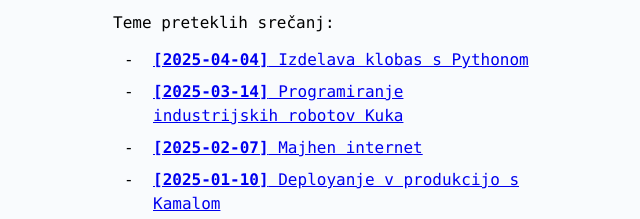
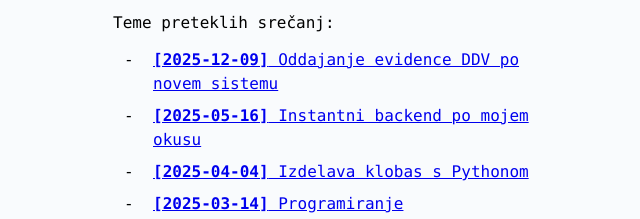
Before and after one commit to mzgajner/geekalisce, a plain HTML site: page index.html in a window 1280 px wide. Shown: the part 734-953 px from the top of the page, without its empty margins (319-959 px from the left). Drawn offline with Linux system fonts and the light colour scheme.

Commit message:
Add two new recordings

```diff
--- a/index.html
+++ b/index.html
@@ -119,6 +119,12 @@
     </p>
     <ul class="recordings">
       <li>
+        <a href="https://www.youtube.com/watch?v=5Z4_oGD_j1g"><b>[2025-12-09]</b> Oddajanje evidence DDV po novem sistemu</a>
+      </li>
+      <li>
+        <a href="https://www.youtube.com/watch?v=2ctbd4kIBDo"><b>[2025-05-16]</b> Instantni backend po mojem okusu</a>
+      </li>
+      <li>
         <a href="https://www.youtube.com/watch?v=pyLHDYqGZKg"><b>[2025-04-04]</b> Izdelava klobas s Pythonom</a>
       </li>
       <li>
```
